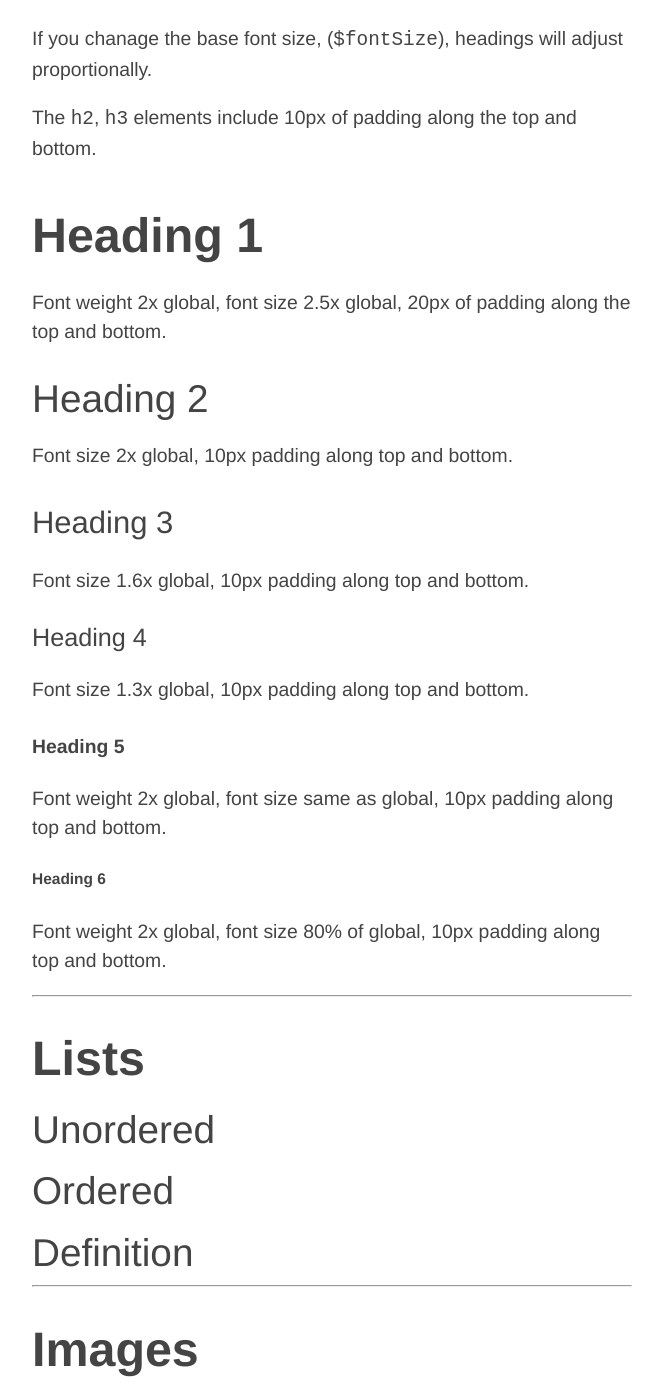
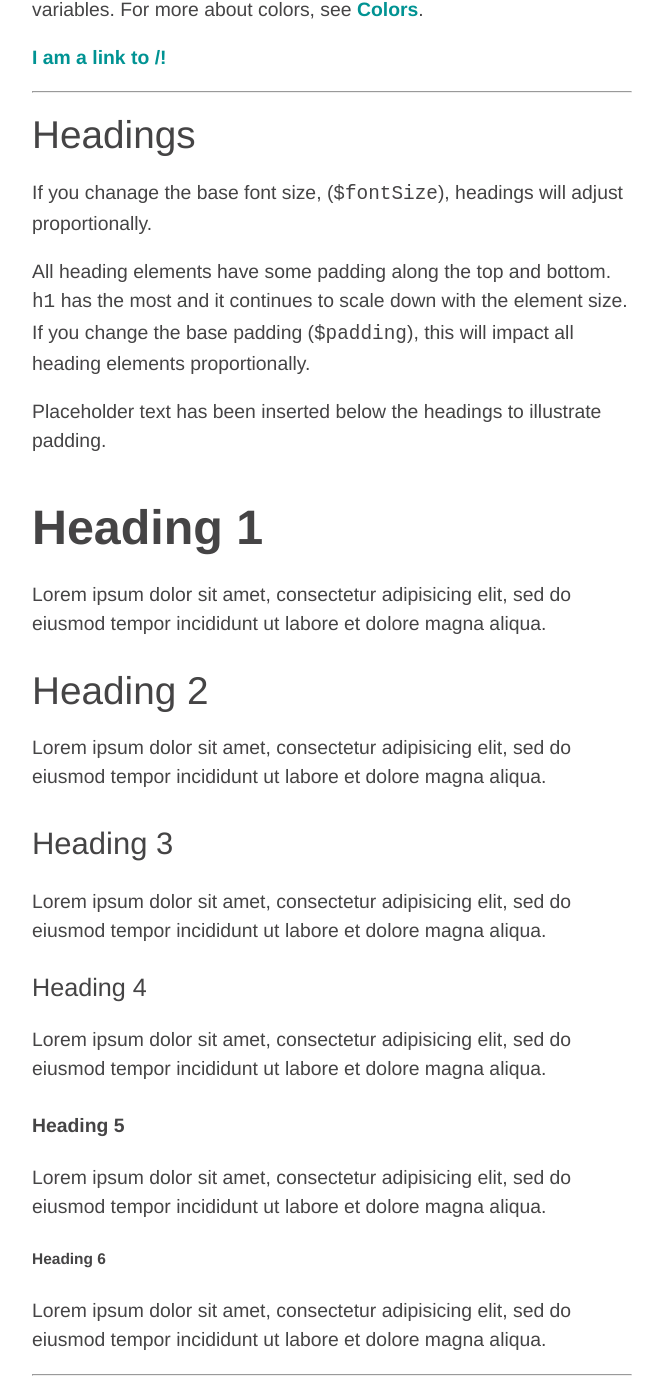
Before and after one commit to feministy/princess.io, a Jekyll site: the page built from docs/_posts/2014-03-01-base.markdown, in a window 1280 px wide and 1400 px high, scrolled down 756 px. Shown: the whole window, without its empty margins (308-971 px from the left). Built offline with Jekyll 4.4.1, drawn with Linux system fonts in a browser that asks for light colours; Markdown is read by kramdown in place of the engine named in the settings; some of the changed text lies outside the part shown.

Commit message:
doc mostly up to speed with base

```diff
--- a/docs/_posts/2014-03-01-base.markdown
+++ b/docs/_posts/2014-03-01-base.markdown
@@ -12,62 +12,74 @@
 
 ---
 
-# Global font styles
+## Global font styles
 
 Unless overridden by a more specific element, all `p` tags and
 individual elements inside of `body` will render with Helvetica in size
-1.1em with a line-spacing of 1.25em in a font weight of 400 and the hex
+1.1em with a line-spacing of 1.5em in a font weight of 400 and the hex
 color #454445.
 
 ---
 
-# Headings
+## Links
+
+Links are styled using the `$primary` and `$secondary` color variables.
+For more about colors, see [Colors]({% post_url 2014-03-01-colors %}).
+
+[I am a link to /!](/)
+
+---
+
+## Headings
 
 If you chanage the base font size, (`$fontSize`), headings will adjust
 proportionally.
 
-The `h2`, `h3` elements include 10px of padding along the top and
-bottom.
+All heading elements have some padding along the top and bottom. `h1`
+has the most and it continues to scale down with the element size. If
+you change the base padding (`$padding`), this will impact all heading
+elements proportionally.
+
+Placeholder text has been inserted below the headings to illustrate
+padding.
 
 # Heading 1
 
-Font weight 2x global, font size 2.5x global, 20px of padding along the top and bottom.
+Lorem ipsum dolor sit amet, consectetur adipisicing elit, sed do eiusmod tempor incididunt ut labore et dolore magna aliqua.
 
 ## Heading 2
 
-Font size 2x global, 10px padding along top and bottom.
+Lorem ipsum dolor sit amet, consectetur adipisicing elit, sed do eiusmod tempor incididunt ut labore et dolore magna aliqua.
 
 ### Heading 3
 
-Font size 1.6x global, 10px padding along top and bottom.
+Lorem ipsum dolor sit amet, consectetur adipisicing elit, sed do eiusmod tempor incididunt ut labore et dolore magna aliqua.
 
 #### Heading 4
 
-Font size 1.3x global, 10px padding along top and bottom.
+Lorem ipsum dolor sit amet, consectetur adipisicing elit, sed do eiusmod tempor incididunt ut labore et dolore magna aliqua.
 
 ##### Heading 5
 
-Font weight 2x global, font size same as global, 10px padding along top
-and bottom.
+Lorem ipsum dolor sit amet, consectetur adipisicing elit, sed do eiusmod tempor incididunt ut labore et dolore magna aliqua.
 
 ###### Heading 6
 
-Font weight 2x global, font size 80% of global, 10px padding along top
-and bottom.
+Lorem ipsum dolor sit amet, consectetur adipisicing elit, sed do eiusmod tempor incididunt ut labore et dolore magna aliqua.
 
 ---
 
-# Lists
+## Lists
 
-## Unordered
+### Unordered
 
-## Ordered
+### Ordered
 
-## Definition
+### Definition
 
 ---
 
-# Images
+## Images
 
 By default, all images are styled with no border, padding, or margin.
 
@@ -75,9 +87,9 @@
 
 ---
 
-# Inline elements
+## Inline elements
 
-## em
+### em
 
 `em` and `i` (deprecated) are styled in the same manner: italicized with
 a slightly lighter font weight than the global style.
@@ -86,7 +98,7 @@
 
 <i>Hello, I am a deprecated i element.</i>
 
-## strong
+### strong
 
 `strong` and `b` (deprecated) are both heavier than global text (1.5x).
 
@@ -94,42 +106,42 @@
 
 <b>Hello, I am a b element.</b>
 
-## abbr
+### abbr
 
 Abbreviation elements have a very subtle bottom border. So delicate!
 
 <abbr title="Taco Parties">TP</abbr>: an essential part of everyday life.
 
-## blockquote
+### blockquote
 
-## cite
+### cite
 
-## code
+### code
 
-## del
+### del
 
-## dfn
+### dfn
 
-## ins
+### ins
 
-## kbd
+### kbd
 
-## mark
+### mark
 
-## q
+### q
 
-## s
+### s
 
-## samp
+### samp
 
-## small
+### small
 
-## span
+### span
 
-## sub
+### sub
 
-## sup
+### sup
 
-## u
+### u
 
-## var
+### var
```
